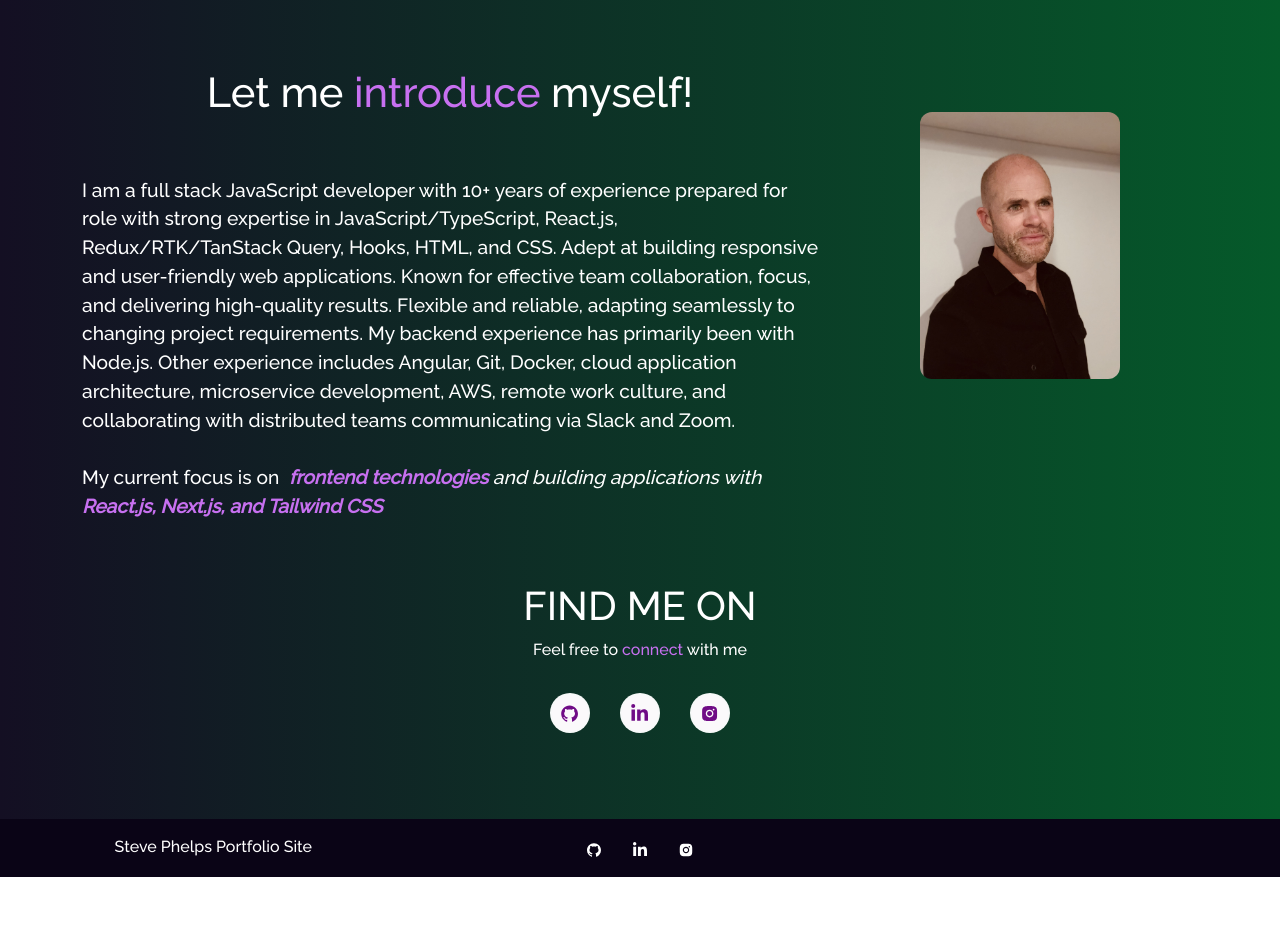
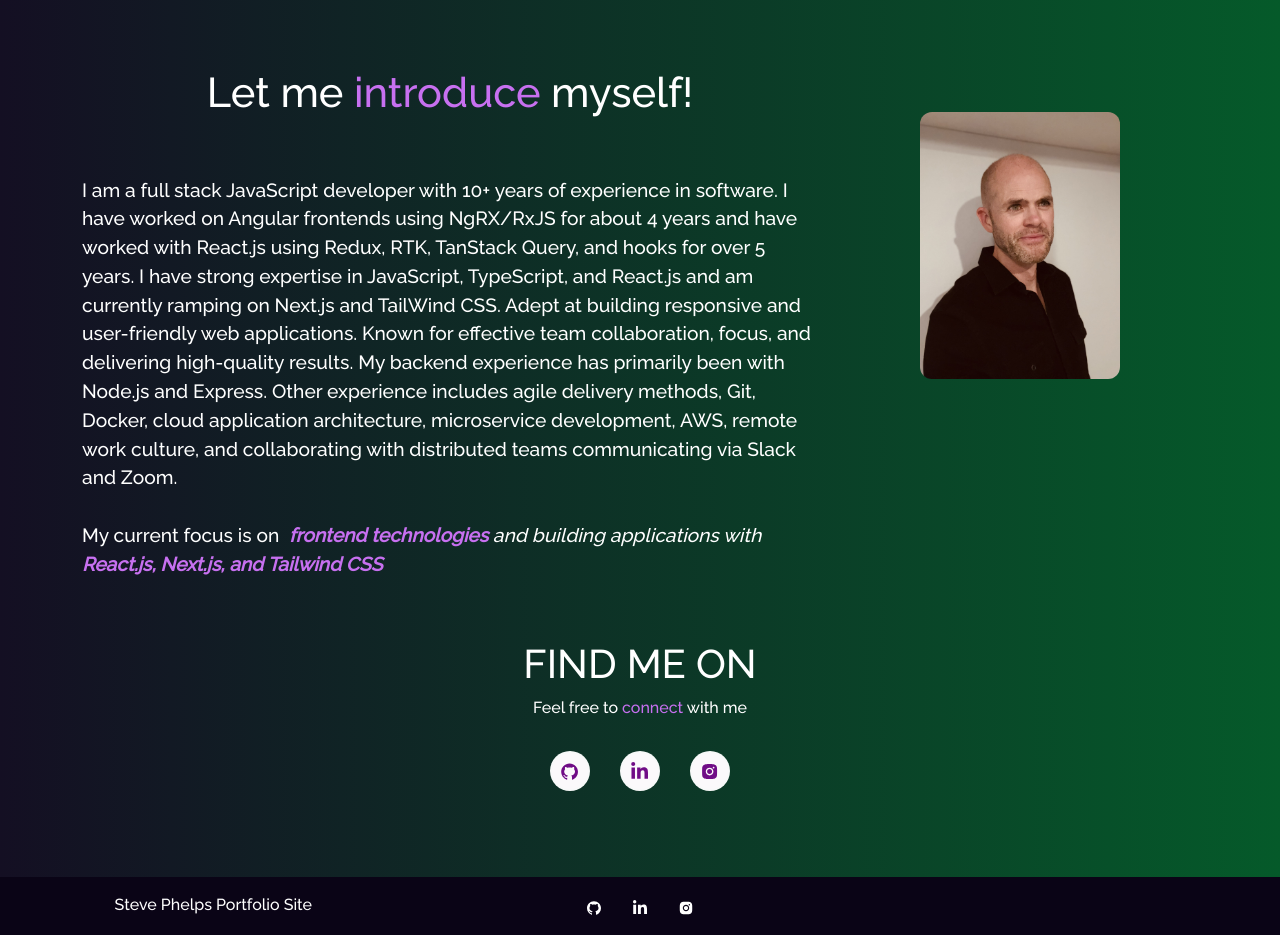
Before and after one commit to 79sphelps/steve-phelps, a React (Create React App) app: page / in a window 1280 px wide. Shown: the part 1000-1935 px from the top of the page. Before the commit the page ends 1877 px from the top, so only its background shows below. Built offline with nearby package versions, Linux system fonts and the light colour scheme.

Commit message:
updating home page summary

```diff
--- a/src/components/Home/Home2.js
+++ b/src/components/Home/Home2.js
@@ -21,16 +21,18 @@
             </h1>
             <p className="home-about-body">
               I am a full stack JavaScript developer with 10+ years of
-              experience prepared for role with strong expertise in
-              JavaScript/TypeScript, React.js, Redux/RTK/TanStack Query, Hooks,
-              HTML, and CSS. Adept at building responsive and user-friendly web
-              applications. Known for effective team collaboration, focus, and
-              delivering high-quality results. Flexible and reliable, adapting
-              seamlessly to changing project requirements. My backend experience
-              has primarily been with Node.js. Other experience includes
-              Angular, Git, Docker, cloud application architecture, microservice
-              development, AWS, remote work culture, and collaborating with
-              distributed teams communicating via Slack and Zoom.
+              experience in software. I have worked on Angular frontends using
+              NgRX/RxJS for about 4 years and have worked with React.js using
+              Redux, RTK, TanStack Query, and hooks for over 5 years. I have
+              strong expertise in JavaScript, TypeScript, and React.js and am
+              currently ramping on Next.js and TailWind CSS. Adept at building
+              responsive and user-friendly web applications. Known for effective
+              team collaboration, focus, and delivering high-quality results. My
+              backend experience has primarily been with Node.js and Express.
+              Other experience includes agile delivery methods, Git, Docker,
+              cloud application architecture, microservice development, AWS,
+              remote work culture, and collaborating with distributed teams
+              communicating via Slack and Zoom.
               <br />
               <br />
               My current focus is on &nbsp;
```
